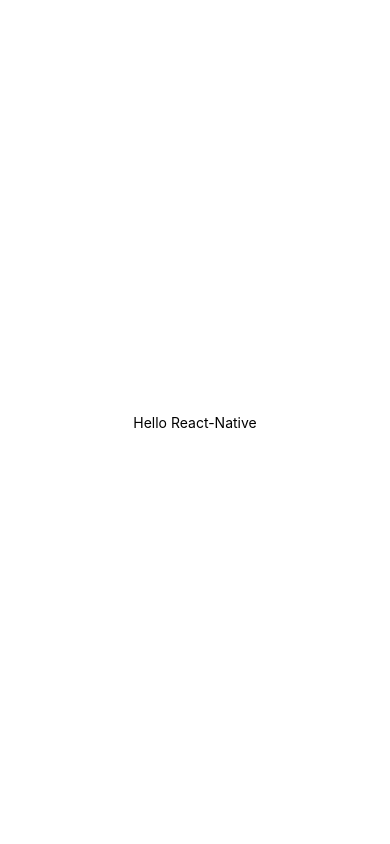
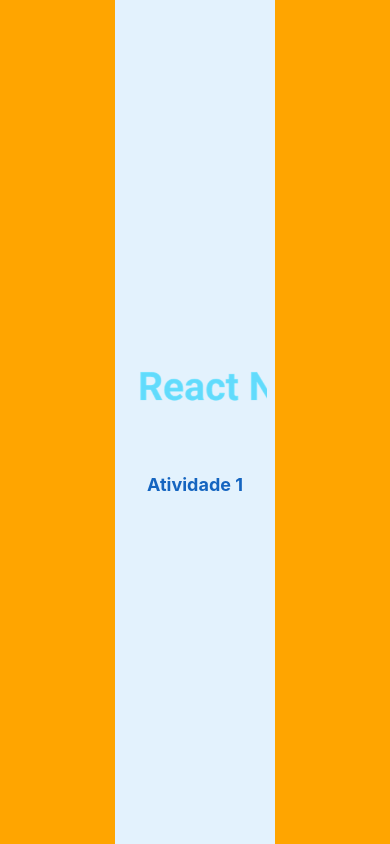
Before and after one commit to Mateus-Rodrigues/aula_pam, a React Native app: screen / in a window 390 px wide. Built offline with nearby package versions, Linux system fonts and the light colour scheme.

Commit message:
aula 06-03

```diff
--- a/App.js
+++ b/App.js
@@ -1,12 +1,14 @@
 import { StatusBar } from 'expo-status-bar';
-import { StyleSheet, Text, View } from 'react-native';
+import { StyleSheet, View } from 'react-native';
 
-import Mensagem from './src/ex2';
+
+//import Mensagem from './src/ex_2';
+import Atividade1 from './src/atv_1';
 
 export default function App() {
   return (
     <View style={styles.container}>
-      <Mensagem/>
+      <Atividade1 />
       <StatusBar style="auto" />
     </View>
   );
@@ -15,7 +17,7 @@
 const styles = StyleSheet.create({
   container: {
     flex: 1,
-    backgroundColor: '#fff',
+    backgroundColor: 'orange',
     alignItems: 'center',
     justifyContent: 'center',
   },
--- /dev/null
+++ b/src/atv_1/index.js
@@ -0,0 +1,16 @@
+import { View, Text, StyleSheet, Image} from 'react-native';
+
+import logo from '../../assets/002-1-react-native.png'
+import styles from './styles';
+
+export default function Atividade1 () {
+
+    return(
+        <View style={styles.container}>
+            <Image source={logo} style={{width: '100%', height: '15%'}} />
+             <Text style={styles.paragraph}>
+                Atividade 1
+            </Text>
+        </View>
+    );
+}
--- /dev/null
+++ b/src/atv_1/styles.js
@@ -0,0 +1,20 @@
+import { StyleSheet } from 'react-native';
+
+const styles = StyleSheet.create({
+    container: {
+        flex: 1,
+        justifyContent: 'center',
+        backgroundColor: '#E3F2Fd',
+        padding: 8,
+    },
+    paragraph: {
+        margin: 24,
+        fontSize: 18,
+        fontWeight: 'bold',
+        textAlign: 'center',
+        color: '#1565C0'
+    },
+
+});
+
+export default styles;
--- a/src/ex2/index.js
+++ /dev/null
@@ -1,9 +0,0 @@
-import { View, Text } from 'react-native';
-
-export default function Mensagem (){
-    return(
-        <View>
-            <Text>Hello React-Native</Text>
-        </View>
-    )
-}
--- /dev/null
+++ b/src/ex_2/index.js
@@ -0,0 +1,14 @@
+import { View, Text } from 'react-native';
+
+import styles from './styles';
+
+export default function Mensagem () {
+
+    return(
+        <View style={styles.container}>
+            <Text style={styles.mensagem}>
+                Hello React Native
+            </Text>
+        </View>
+    );
+}
--- /dev/null
+++ b/src/ex_2/styles.js
@@ -0,0 +1,16 @@
+import { StyleSheet } from 'react-native';
+
+const styles = StyleSheet.create({
+    container: {
+        borderWidth: 1,
+        padding: 10,
+        width: 300,
+        marginBottom: 8,
+        alignItems: 'center',
+    },
+    mensagem: {
+        fontSize: 20,
+    },
+});
+
+export default styles;
```
Also changed, not shown: src/ex2/styles.js (deleted).
